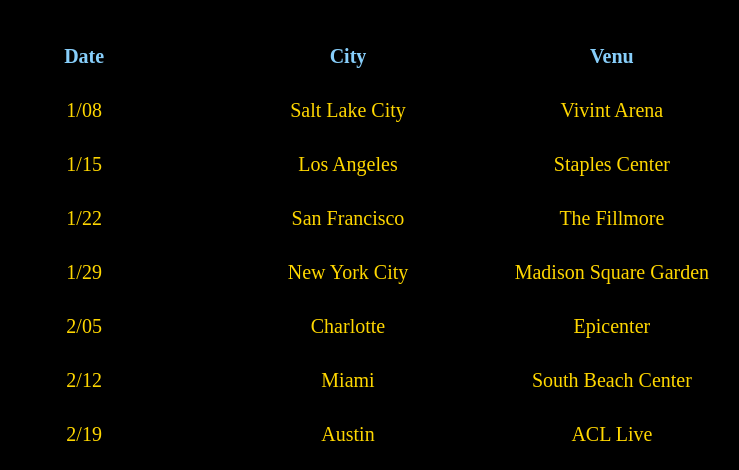
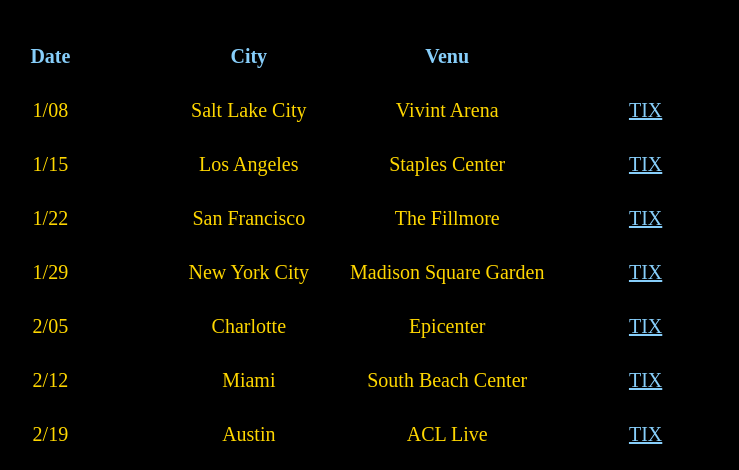
Before and after one commit to riazk88/bandtour, a plain HTML site: page index.html in a window 1280 px wide. Shown: the part 674-1144 px from the top of the page, without its empty margins (292-1031 px from the left). Drawn offline with Linux system fonts and the light colour scheme.

Commit message:
added tix

```diff
--- a/index.html
+++ b/index.html
@@ -24,41 +24,49 @@
             <th>Date</th>
             <th>City</th>
             <th>Venu</th>
+            <!-- <th>Buy Now</th> -->
         </tr>
         <tr>
             <td>1/08</td>
             <td>Salt Lake City</td>
             <td>Vivint Arena</td>
+            <td><a href="https://www.ticketmaster.com">TIX</a></td>
         </tr>
         <tr>
             <td>1/15</td>
             <td>Los Angeles</td>
             <td>Staples Center</td>
+            <td><a href="https://www.ticketmaster.com">TIX</a></td>
         </tr>
         <tr>
             <td>1/22</td>
             <td>San Francisco</td>
             <td>The Fillmore</td>
+            <td><a href="https://www.ticketmaster.com">TIX</a></td>
           </tr>
         <tr>
             <td>1/29</td>
             <td>New York City</td>
             <td>Madison Square Garden</td>
+            <td><a href="https://www.ticketmaster.com">TIX</a></td>
         </tr>
         <tr>
             <td>2/05</td>
             <td>Charlotte</td>
             <td>Epicenter</td>
+            <td><a href="https://www.ticketmaster.com">TIX</a></td>
         </tr>
         <tr>
             <td>2/12</td>
             <td>Miami</td>
             <td>South Beach Center</td>
+            <td><a href="https://www.ticketmaster.com">TIX</a></td>
         </tr>
         <tr>
             <td>2/19</td>
             <td>Austin</td>
             <td>ACL Live</td>
+            <td><a href="https://www.ticketmaster.com">TIX</a></td>
         </tr>
     </table>
 
--- a/style.css
+++ b/style.css
@@ -44,3 +44,11 @@
     text-align: center;
     width: 25%;
 }
+
+a {
+    color: lightskyblue;
+}
+
+a:hover {
+    color: gold;
+}
```
Also changed, not shown: band2.png.
